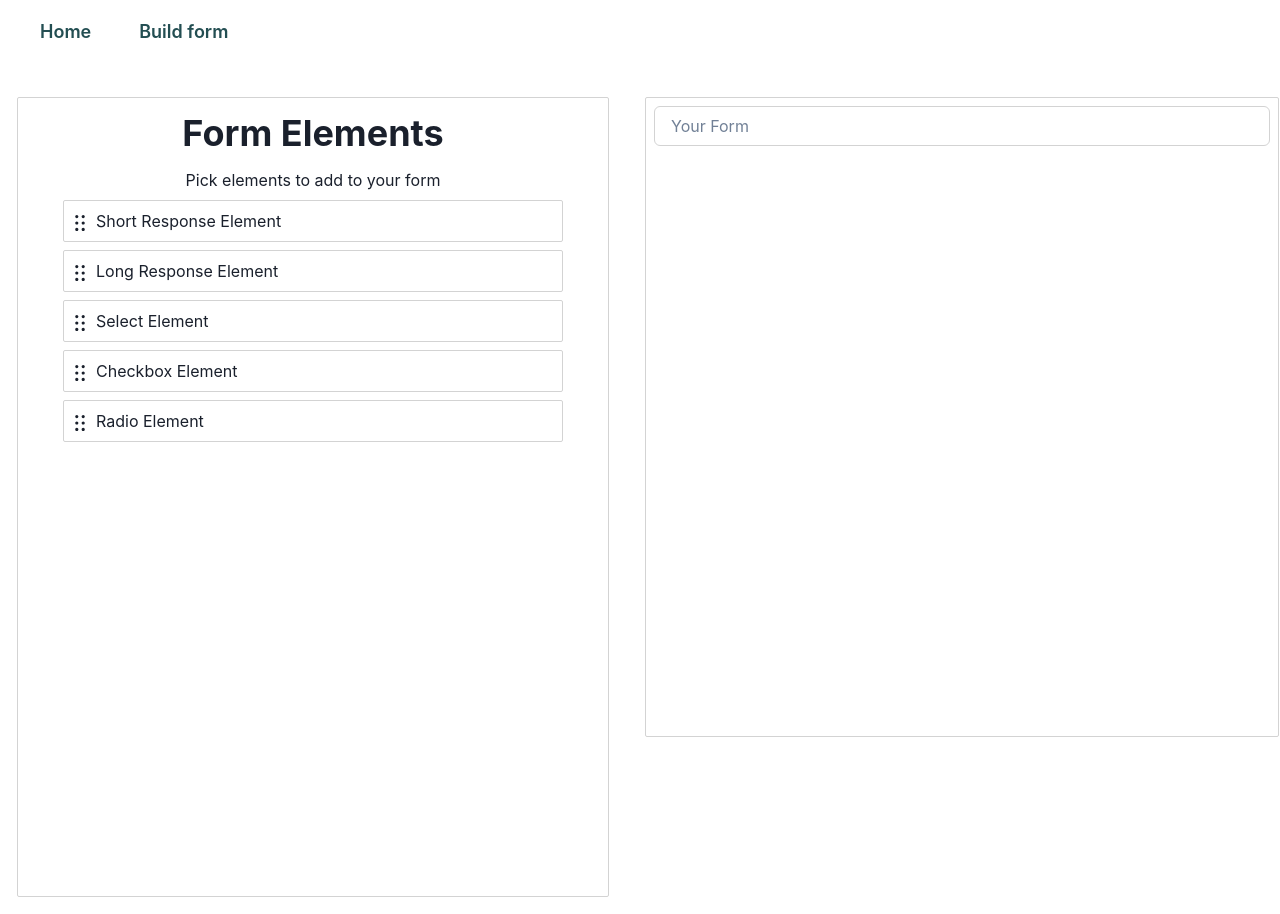
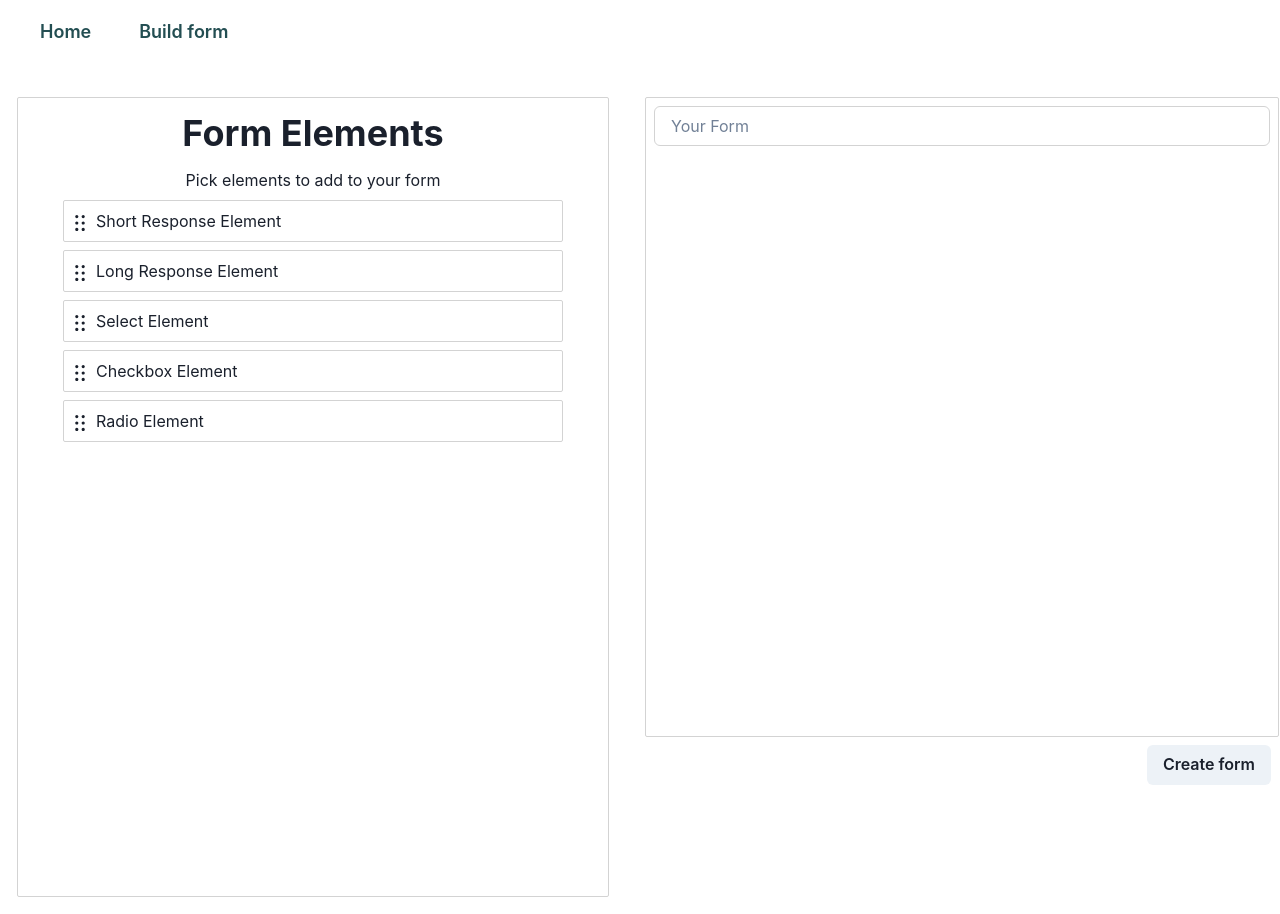
Before and after one commit to interform-open-web/interform, a Next.js app in the folder frontend/: page /builder in a window 1280 px wide. Built offline with nearby package versions, Linux system fonts and the light colour scheme.

Commit message:
mock cid

```diff
--- a/frontend/package.json
+++ b/frontend/package.json
@@ -14,11 +14,13 @@
     "@emotion/react": "^11.9.3",
     "@emotion/server": "^11.4.0",
     "@emotion/styled": "^11.9.3",
+    "cids": "^1.1.9",
+    "formik": "^2.2.9",
     "framer-motion": "^6.5.1",
-    "react-beautiful-dnd": "^13.1.0",
-    "formik": "^2.2.9",
+    "multihashing-async": "^2.1.4",
     "next": "12.2.2",
     "react": "18.2.0",
+    "react-beautiful-dnd": "^13.1.0",
     "react-dom": "18.2.0",
     "react-icons": "^4.4.0",
     "yup": "^0.32.11"
--- a/frontend/pages/builder.tsx
+++ b/frontend/pages/builder.tsx
@@ -1,11 +1,14 @@
 import { useState, useEffect } from "react";
-import { HStack, VStack, Text, Input, Box, Stack, Switch, FormControl, FormLabel, List } from "@chakra-ui/react";
+import { HStack, VStack, Text, Input, Box, Stack, Switch, FormControl, FormLabel, List, Button, Spinner, Alert, AlertIcon, AlertTitle, AlertDescription } from "@chakra-ui/react";
 import { DragHandleIcon } from "@chakra-ui/icons";
 import { DragDropContext, Droppable, Draggable } from "../components/dnd";
 import { Form as FormikForm } from "@utils/FormElements";
 import * as Yup from 'yup';
 import { Field } from "formik";
 import { AddOption } from "@components/BuilderElements";
+import { randomBytes, randomUUID } from "crypto";
+import CID from "cids";
+import Multihashing from "multihashing-async";
 
 const elementMap = {
   select: {
@@ -124,6 +127,8 @@ const Palette = ({ elements }: ColumnProps) => {
 
 const Form = ({ elements }: ColumnProps) => {
   const [formSchema, setFormSchema] = useState([]);
+  const [creatingForm, setCreatingForm] = useState(false);
+  const [cid, setCid] = useState('');
   const [formData, setFormData] = useState({});
   const [validationSchema, setValidationSchema] = useState({});
 
@@ -175,6 +180,14 @@ const Form = ({ elements }: ColumnProps) => {
     setSubmitting(false);
   }
 
+  const handleFormCreate = async () => {
+    setCid('');
+    setCreatingForm(true);
+    await new Promise((r) => setTimeout(r, 1000));
+    setCreatingForm(false);
+    setCid(new CID(1, 'dag-pb', await Multihashing(new TextEncoder().encode(randomBytes(20).toString('hex')), 'sha2-256')).toString('base32'));
+  };
+
   return (
     <FormikForm
       enableReinitialize
@@ -204,6 +217,24 @@ const Form = ({ elements }: ColumnProps) => {
             </div>
           )}
         </Droppable>
+        {cid && <Alert status='success'>
+          <AlertIcon />
+          <VStack alignItems="start">
+            <AlertTitle>Congratuations, your form is ready!</AlertTitle>
+            <AlertDescription>{cid}</AlertDescription>
+          </VStack>
+        </Alert>}
+      </VStack>
+      <VStack alignItems="end">
+        {creatingForm ?
+          <Button onClick={handleFormCreate} leftIcon={<Spinner />} disabled>
+            Create form
+          </Button>
+          :
+          <Button onClick={handleFormCreate}>
+            Create form
+          </Button>
+        }
       </VStack>
     </FormikForm >
   );
```
Also changed, not shown: 1 other file (tests, documents, lock files or other folders).
